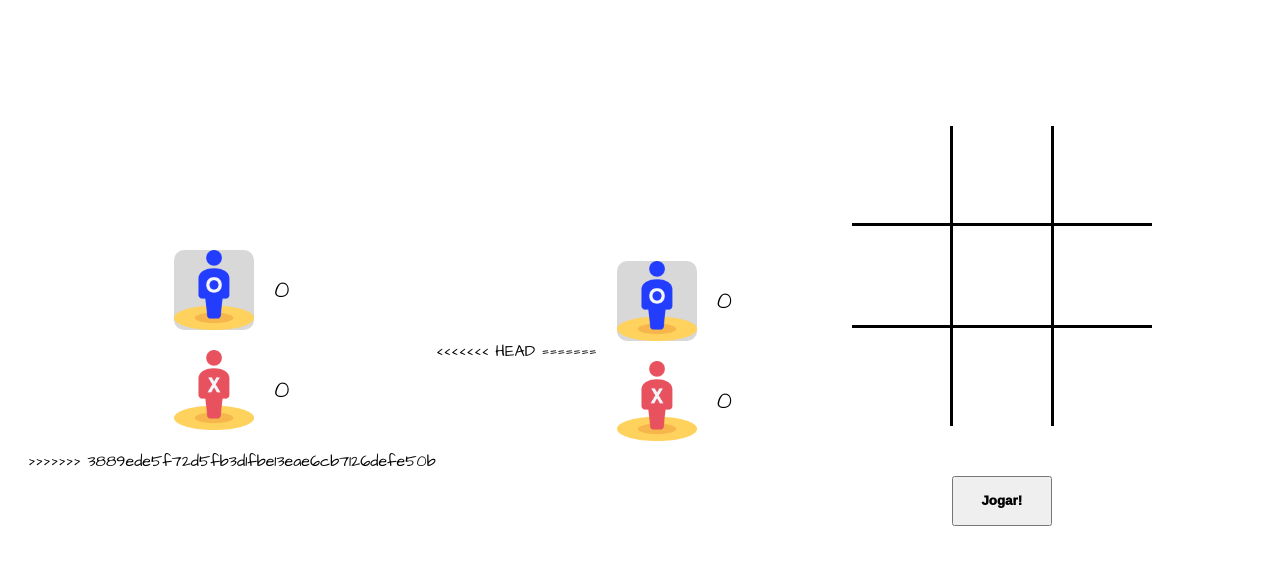
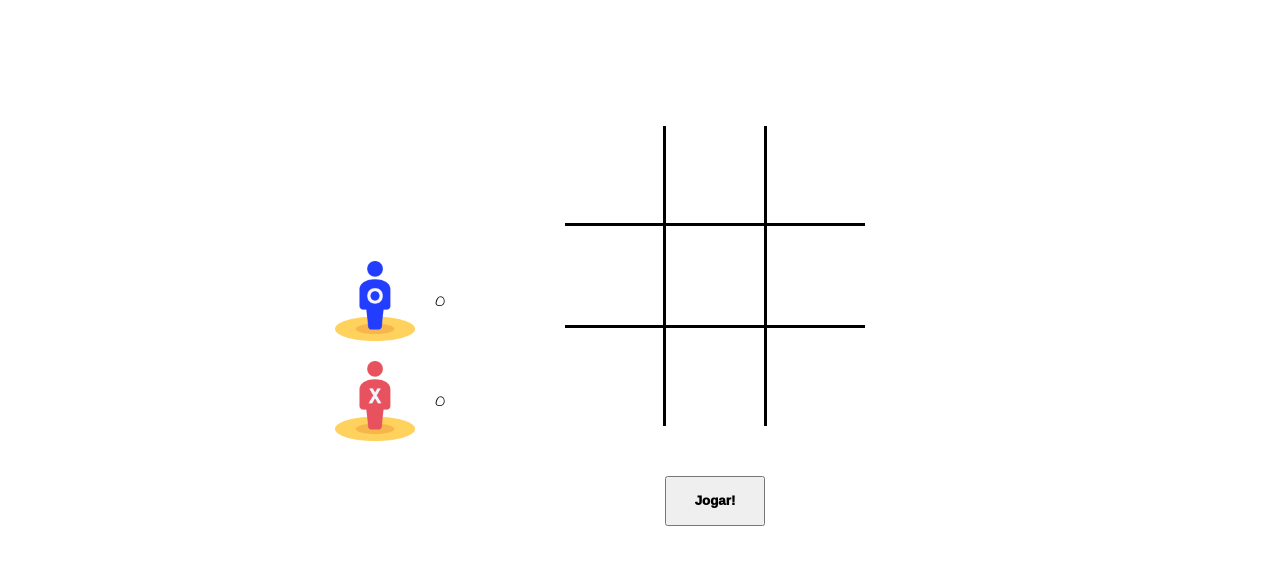
Before and after one commit to diegogustavopereira/jogo-da-velha, a plain HTML site: page index.html in a window 1280 px wide. Shown: the part 927-1491 px from the top of the page. Drawn offline with Linux system fonts and the light colour scheme.

Commit message:
01-11-22 16h33

```diff
--- a/index.html
+++ b/index.html
@@ -62,18 +62,7 @@
                 </div>
             </section>
 
-<<<<<<< HEAD
-=======
-        <section id="score">
-            <div id="playerO">
-                <img src="/O.png">
-                <p id="scoreO">0</p>
-            </div>
-            <div id="playerX">
-                <img src="/X.png">
-                <p id="scoreX">0</p>
-            </div>
->>>>>>> 3889ede5f72d5fb3d1fbe13eae6cb7126defe50b
+
         </section>
 
     </article>
--- a/style.css
+++ b/style.css
@@ -140,25 +140,3 @@ td:hover {
     height: 10vh;
 
 }
-
-<<<<<<< HEAD
-#playerX img {
-    background-color:rgba(128, 128, 128, 0.308);
-    border-radius: 10px;
-}
-
-#playerO img {
-    background-color:rgba(128, 128, 128, 0.308);
-    border-radius: 10px;
-}
-
-#scoreO, #scoreX {
-    font-size: 1.5rem;
-}
-
-
-=======
-#scoreO, #scoreX {
-    font-size: 1.5rem;
-}
->>>>>>> 3889ede5f72d5fb3d1fbe13eae6cb7126defe50b
```
